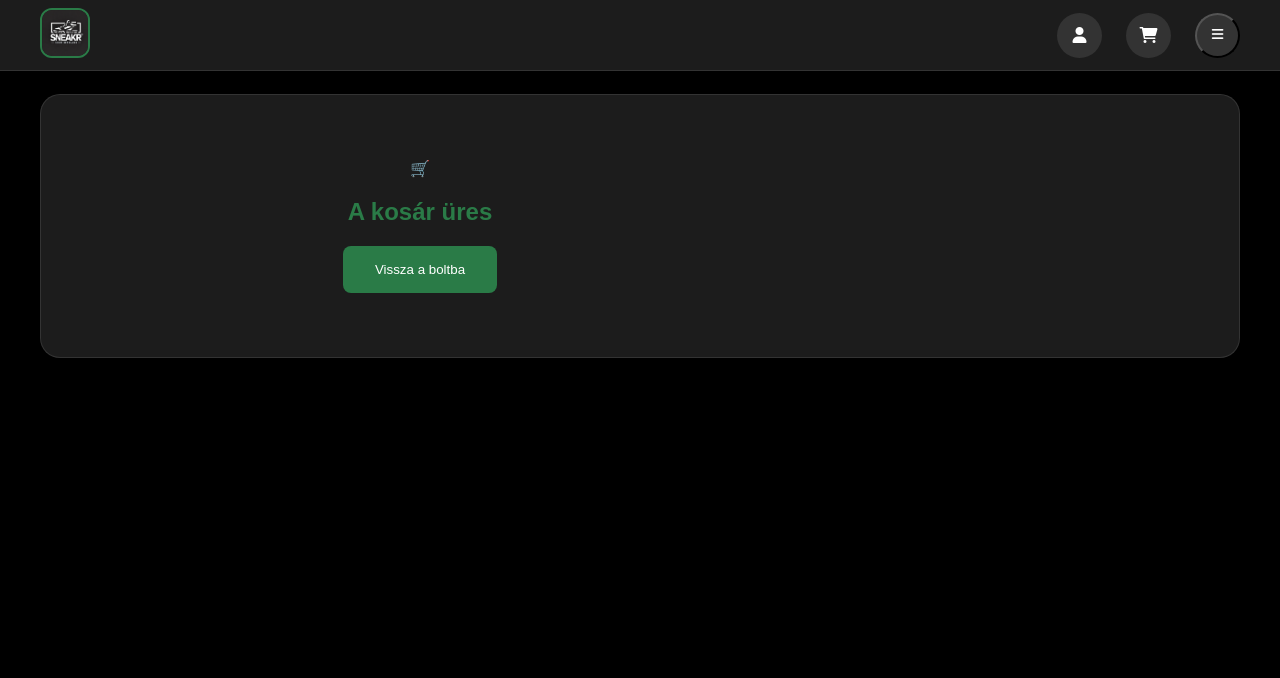
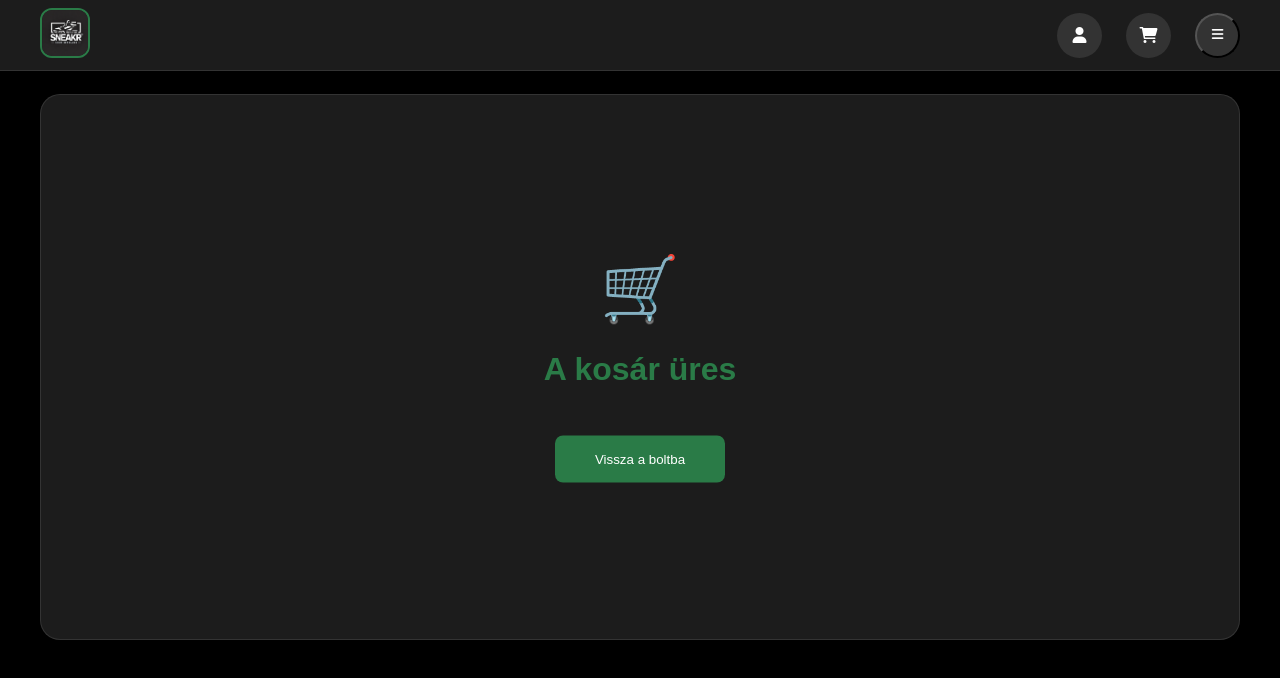
Before and after one commit to kenezbence/sneakR, an Angular app in the folder frontend/sneakR/: page /resell-cart in a window 1280 px wide. Shown: the top 678 px of the page. Built offline with nearby package versions, Linux system fonts and the light colour scheme.

Commit message:
resell-cart update

```diff
--- a/frontend/sneakR/src/app/_components/resell-cart/resell-cart.component.css
+++ b/frontend/sneakR/src/app/_components/resell-cart/resell-cart.component.css
@@ -194,6 +194,8 @@ form select {
     backdrop-filter: blur(10px);
     box-shadow: 0 8px 32px rgba(0, 0, 0, 0.3);
     border: 1px solid rgba(255, 255, 255, 0.1);
+    position: relative;
+        min-height: 60vh;
 }
 
 .page-title {
@@ -696,8 +698,30 @@ body {
 }
 
 .empty-cart {
+    position: absolute;
+    top: 50%;
+    left: 50%;
+    transform: translate(-50%, -50%);
     text-align: center;
+    width: 100%;
     padding: 2rem;
+}
+
+.empty-cart-icon {
+    font-size: 4rem;
+    margin-bottom: 1.5rem;
+}
+
+.empty-cart h2 {
+    margin: 1rem 0;
+    color: #2A7B47;
+    font-size: 2rem;
+}
+
+.empty-cart .primary-button {
+    margin-top: 2rem;
+    padding: 1rem 2.5rem;
+    display: inline-block;
 }
 
 .modal-content {
--- a/frontend/sneakR/src/app/_components/resell-cart/resell-cart.component.ts
+++ b/frontend/sneakR/src/app/_components/resell-cart/resell-cart.component.ts
@@ -7,11 +7,12 @@ import { FormsModule, NgForm } from '@angular/forms';
 import { LakcimService } from '../../_services/lakcim.service';
 import { RendelesService } from '../../_services/rendeles.service';
 import { UserService } from '../../_services/user.service';
+import { RouterModule } from '@angular/router';
 
 @Component({
   selector: 'app-resell-cart',
   standalone: true,
-  imports: [NavbarComponent, CommonModule, FormsModule],
+  imports: [NavbarComponent, CommonModule, FormsModule, RouterModule],
   templateUrl: './resell-cart.component.html',
   styleUrls: ['./resell-cart.component.css']
 })
@@ -139,4 +140,5 @@ export class ResellCartComponent implements OnInit {
     this.showSuccessModal = false;
     this.router.navigate(['/resell']);
   }
+
 }
```
